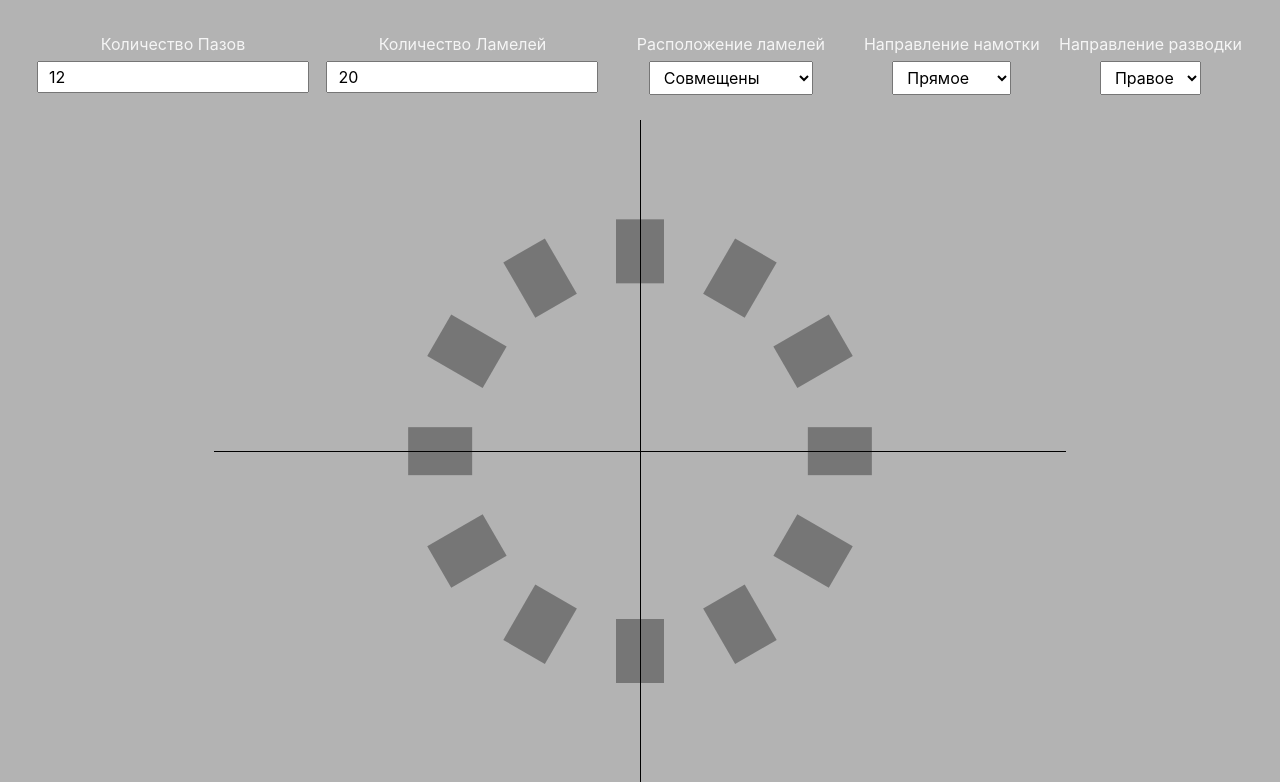
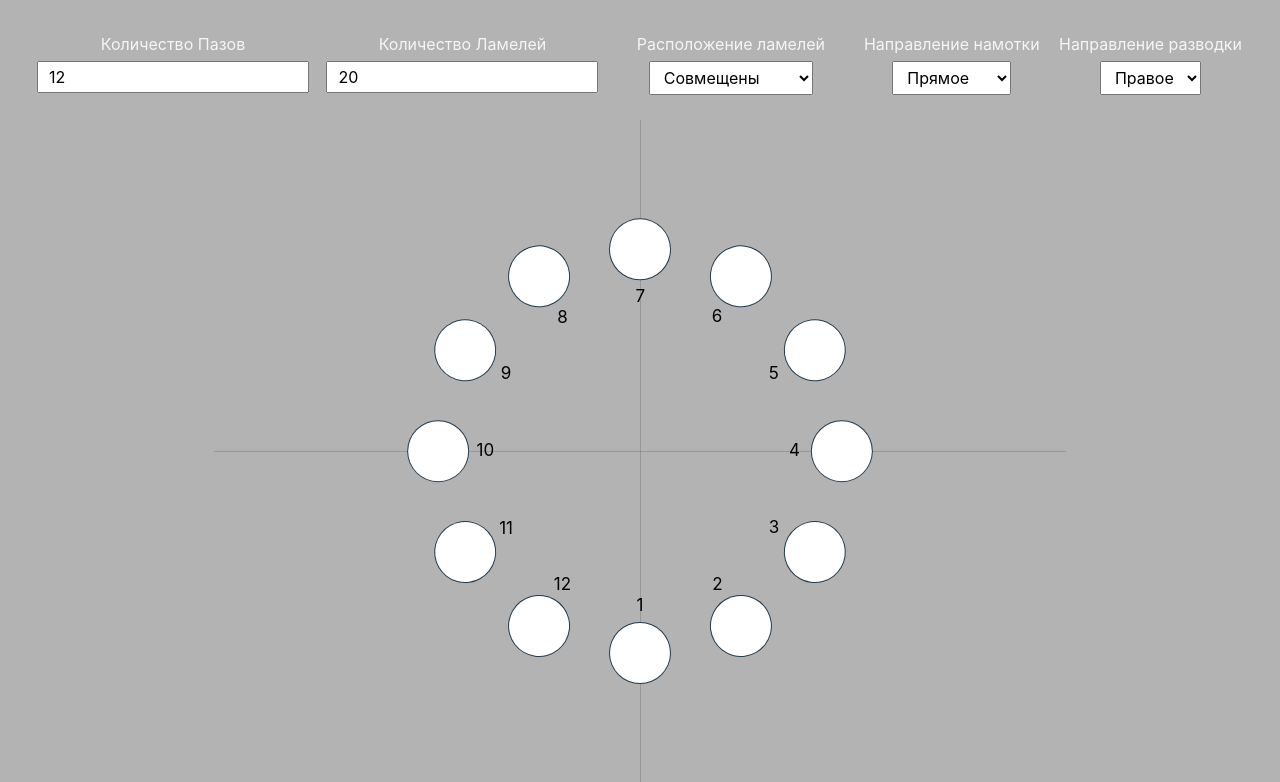
Before and after one commit to NewAlexey/electric-motors, a website built with Vite: page index.html in a window 1280 px wide. Built offline with nearby package versions, Linux system fonts and the light colour scheme.

Commit message:
feat: add serialNumber for slots; work with styles; split code by modules (slot, axis).

```diff
--- a/src/schema/components/Slot.ts
+++ /dev/null
@@ -1,52 +0,0 @@
-import { getElementCenteredCordsById } from "../utils/DOMUtils.ts";
-
-export class Slot {
-    private readonly SLOT_ELEMENT_CLASS = "slot-item";
-    private readonly SLOT_LIST_CONTAINER_ID = "slot__container";
-    private readonly SLOT_WIDTH_PX = 48;
-    private readonly SLOT_HEIGHT_PX = 64;
-
-    public getContainerWithSlotList(slotCount: number) {
-        const slotListContainer = document.getElementById(
-            this.SLOT_LIST_CONTAINER_ID,
-        );
-
-        if (!slotListContainer) {
-            throw Error(
-                `Check slot list container id -${this.SLOT_LIST_CONTAINER_ID}.`,
-            );
-        }
-
-        slotListContainer.innerHTML = "";
-
-        const centerCoords = getElementCenteredCordsById(
-            this.SLOT_LIST_CONTAINER_ID,
-        );
-
-        for (let i = 0; i < slotCount; i++) {
-            const slotElement = document.createElement("div");
-
-            slotElement.classList.add(this.SLOT_ELEMENT_CLASS);
-
-            const leftCoordinate = `${
-                centerCoords.x - this.SLOT_WIDTH_PX / 2
-            }px`;
-            const topCoordinate = `${
-                centerCoords.y + centerCoords.y - this.SLOT_HEIGHT_PX
-            }px`;
-            const transformOriginStyle = `${this.SLOT_WIDTH_PX / 2}px -${
-                centerCoords.y - this.SLOT_HEIGHT_PX
-            }px`;
-            const rotateAngle = (360 / slotCount) * i;
-
-            slotElement.style.left = leftCoordinate;
-            slotElement.style.top = topCoordinate;
-            slotElement.style.transformOrigin = transformOriginStyle;
-            slotElement.style.transform = `rotate(${-rotateAngle}deg)`;
-
-            slotListContainer.appendChild(slotElement);
-        }
-
-        return slotListContainer;
-    }
-}
--- a/src/schema/components/Axis.ts
+++ b/src/schema/components/axis/Axis.ts
@@ -1,3 +1,5 @@
+import "./axis.scss";
+
 export class Axis {
     private readonly AXIS_X_ELEMENT_ID = "axis-X";
     private readonly AXIS_Y_ELEMENT_ID = "axis-Y";
--- /dev/null
+++ b/src/schema/components/axis/axis.scss
@@ -0,0 +1,14 @@
+.axis {
+  position: absolute;
+  background-color: #00000026;
+}
+
+#axis-X {
+  height: 1px;
+  width: 70%;
+}
+
+#axis-Y {
+  width: 1px;
+  height: 100%;
+}
--- /dev/null
+++ b/src/schema/components/slot/Slot.ts
@@ -0,0 +1,142 @@
+import "./slot.scss";
+import styles from "./varibales.scss?inline";
+
+import { getElementCentralCoordsById } from "../../utils/getElementCentralCoordsById.ts";
+import { getElementById } from "../../utils/getElementById.ts";
+import { clearContainerContent } from "../../utils/clearContainerContent.ts";
+import {
+    createSlotElementPropsType,
+    createSlotElementStylesType,
+    createSlotElementType,
+} from "./types.ts";
+import { getValueFromScssExport } from "../../utils/getValueFromScssExport.ts";
+
+export class Slot {
+    private readonly SLOT_WIDTH_TITLE = "slotWidth";
+    private readonly SLOT_HEIGHT_TITLE = "slotHeight";
+    private readonly SLOT_LIST_CONTAINER_ID = "slot__container";
+    private readonly SLOT_ID_TITLE_PART = "slot_";
+    private readonly SLOT_WIDTH_PX: number;
+    private readonly SLOT_HEIGHT_PX: number;
+    private readonly slotIdList: Array<string> = [];
+
+    constructor() {
+        this.SLOT_WIDTH_PX = getValueFromScssExport({
+            scssExportString: styles,
+            cssStyleLength: 2,
+            cssStyleName: this.SLOT_WIDTH_TITLE,
+        });
+
+        this.SLOT_HEIGHT_PX = getValueFromScssExport({
+            scssExportString: styles,
+            cssStyleLength: 2,
+            cssStyleName: this.SLOT_HEIGHT_TITLE,
+        });
+    }
+
+    public getContainerWithSlotElements(slotCount: number) {
+        const slotListContainer = getElementById(this.SLOT_LIST_CONTAINER_ID);
+
+        clearContainerContent(slotListContainer);
+        this.slotIdList.splice(0, this.slotIdList.length);
+
+        const slotContainerCenterCoords = getElementCentralCoordsById(
+            this.SLOT_LIST_CONTAINER_ID,
+        );
+
+        for (let i = 0; i < slotCount; i++) {
+            const { serialNumber, rotateAngle, slotElement } =
+                this.createSlotElement({
+                    slotContainerCenterCoords,
+                    slotCount,
+                    index: i,
+                });
+
+            const serialNumberElement = this.createSerialNumberElement({
+                serialNumber,
+                rotateAngle,
+            });
+
+            slotElement.appendChild(serialNumberElement);
+            slotListContainer.appendChild(slotElement);
+        }
+
+        return slotListContainer;
+    }
+
+    private createSerialNumberElement({
+        serialNumber,
+        rotateAngle,
+    }: {
+        serialNumber: number;
+        rotateAngle: number;
+    }): HTMLSpanElement {
+        const serialNumberElement = document.createElement("span");
+        serialNumberElement.innerText = String(serialNumber);
+        serialNumberElement.style.transform = `rotate(${rotateAngle}deg)`;
+
+        return serialNumberElement;
+    }
+
+    private createSlotElement({
+        slotCount,
+        slotContainerCenterCoords,
+        index,
+    }: createSlotElementPropsType): createSlotElementType {
+        const slotElement = document.createElement("div");
+
+        const {
+            id,
+            serialNumber,
+            leftCoordinate,
+            topCoordinate,
+            transformOriginStyle,
+            rotateAngle,
+        } = this.createSlotStyles({
+            index,
+            slotCount,
+            slotContainerCenterCoords,
+        });
+
+        slotElement.id = id;
+        slotElement.style.left = leftCoordinate;
+        slotElement.style.top = topCoordinate;
+        slotElement.style.transformOrigin = transformOriginStyle;
+        slotElement.style.transform = `rotate(${-rotateAngle}deg)`;
+
+        this.slotIdList.push(id);
+
+        return { slotElement, rotateAngle, serialNumber };
+    }
+
+    private createSlotStyles({
+        slotCount,
+        slotContainerCenterCoords,
+        index,
+    }: createSlotElementPropsType): createSlotElementStylesType {
+        const leftCoordinate = `${
+            slotContainerCenterCoords.x - this.SLOT_WIDTH_PX / 2
+        }px`;
+        const topCoordinate = `${
+            slotContainerCenterCoords.y +
+            slotContainerCenterCoords.y -
+            this.SLOT_HEIGHT_PX
+        }px`;
+        const transformOriginStyle = `${this.SLOT_WIDTH_PX / 2}px -${
+            slotContainerCenterCoords.y - this.SLOT_HEIGHT_PX
+        }px`;
+        const rotateAngle = (360 / slotCount) * index;
+
+        const serialNumber = index + 1;
+        const id = `${this.SLOT_ID_TITLE_PART}${serialNumber}`;
+
+        return {
+            id,
+            rotateAngle,
+            serialNumber,
+            topCoordinate,
+            leftCoordinate,
+            transformOriginStyle,
+        };
+    }
+}
--- /dev/null
+++ b/src/schema/components/slot/slot.scss
@@ -0,0 +1,30 @@
+@import "varibales";
+
+#slot__container {
+  width: 70%;
+  height: 70%;
+  position: absolute;
+}
+
+#slot__container > div {
+  width: $slotWidth;
+  height: $slotHeight;
+  background-color: #ffffff;
+
+  border-radius: 50%;
+
+  position: absolute;
+
+  -webkit-box-shadow: 0 0 0 1px rgba(34, 60, 80, 1);
+  -moz-box-shadow: 0 0 0 1px rgba(34, 60, 80, 1);
+  box-shadow: 0 0 0 1px rgba(34, 60, 80, 1);
+}
+
+#slot__container span {
+  color: black;
+  font-size: 17px;
+
+  position: relative;
+  top: -30px;
+  display: inline-block;
+}
--- /dev/null
+++ b/src/schema/components/slot/types.ts
@@ -0,0 +1,22 @@
+import { ElementCenteredCoordsType } from "../../utils/getElementCentralCoordsById.ts";
+
+export type createSlotElementType = {
+    slotElement: HTMLDivElement;
+    rotateAngle: number;
+    serialNumber: number;
+};
+
+export type createSlotElementPropsType = {
+    index: number;
+    slotCount: number;
+    slotContainerCenterCoords: ElementCenteredCoordsType;
+};
+
+export type createSlotElementStylesType = {
+    id: string;
+    rotateAngle: number;
+    serialNumber: number;
+    topCoordinate: string;
+    leftCoordinate: string;
+    transformOriginStyle: string;
+};
--- /dev/null
+++ b/src/schema/components/slot/varibales.scss
@@ -0,0 +1,7 @@
+$slotWidth: 60px;
+$slotHeight: 60px;
+
+:export {
+  slotWidth: $slotWidth;
+  slotHeight: $slotHeight;
+}
--- a/src/schema/schema.scss
+++ b/src/schema/schema.scss
@@ -12,35 +12,6 @@
     align-items: center;
 }
 
-.axis {
-    position: absolute;
-    background-color: black;
-}
-
-#axis-X {
-    height: 1px;
-    width: 70%;
-}
-
-#axis-Y {
-    width: 1px;
-    height: 100%;
-}
-
-#slot__container {
-    width: 70%;
-    height: 70%;
-    position: absolute;
-}
-
-.slot-item {
-    width: 3em;
-    height: 4em;
-    background-color: #00000057;
-
-    position: absolute;
-}
-
 #lamella__container {
     width: 80%;
     height: 90%;
--- a/src/schema/schema.ts
+++ b/src/schema/schema.ts
@@ -1,8 +1,8 @@
 import "./schema.scss";
 
 import { SelectedSettingsType } from "../types.ts";
-import { Axis } from "./components/Axis.ts";
-import { Slot } from "./components/Slot.ts";
+import { Axis } from "./components/axis/Axis.ts";
+import { Slot } from "./components/slot/Slot.ts";
 
 export class Schema {
     private readonly SCHEMA_CONTAINER_ID = "schema";
@@ -15,7 +15,7 @@ export class Schema {
     }
 
     public drawSchema(schemaSettings: SelectedSettingsType) {
-        const slotContainer = this.SlotClass.getContainerWithSlotList(
+        const slotContainer = this.SlotClass.getContainerWithSlotElements(
             Number(schemaSettings.slot),
         );
 
--- /dev/null
+++ b/src/schema/utils/clearContainerContent.ts
@@ -0,0 +1,3 @@
+export function clearContainerContent(container: HTMLElement): void {
+    container.innerHTML = "";
+}
--- /dev/null
+++ b/src/schema/utils/getElementById.ts
@@ -0,0 +1,9 @@
+export function getElementById(elementId: string): HTMLElement {
+    const element = document.getElementById(elementId);
+
+    if (!element) {
+        throw Error(`Check element with id - ${elementId} - in DOM.`);
+    }
+
+    return element;
+}
--- a/src/schema/utils/DOMUtils.ts
+++ b/src/schema/utils/getElementCentralCoordsById.ts
@@ -1,9 +1,9 @@
-type ElementCenteredCoordsType = {
+export type ElementCenteredCoordsType = {
     x: number;
     y: number;
 };
 
-export function getElementCenteredCordsById(
+export function getElementCentralCoordsById(
     elementId: string,
 ): ElementCenteredCoordsType {
     const element = document.getElementById(elementId);
--- /dev/null
+++ b/src/schema/utils/getValueFromScssExport.ts
@@ -0,0 +1,30 @@
+type PropsType = {
+    scssExportString: string;
+    cssStyleName: string;
+    cssStyleLength: number;
+};
+
+const COLON_LENGTH = 1;
+
+export function getValueFromScssExport({
+    scssExportString,
+    cssStyleName,
+    cssStyleLength,
+}: PropsType): number {
+    const stringWithoutSpaces = scssExportString.split(" ").join("");
+
+    const substringStartIndex = stringWithoutSpaces.indexOf(cssStyleName);
+
+    if (substringStartIndex === -1) {
+        throw Error(
+            `Check scssExportString - ${stringWithoutSpaces}, cssStyleName - ${cssStyleName}.`,
+        );
+    }
+    const substringEndIndex = substringStartIndex + cssStyleName.length;
+    const styleValue = stringWithoutSpaces.slice(
+        substringEndIndex + COLON_LENGTH,
+        substringEndIndex + COLON_LENGTH + cssStyleLength,
+    );
+
+    return Number(styleValue);
+}
```
